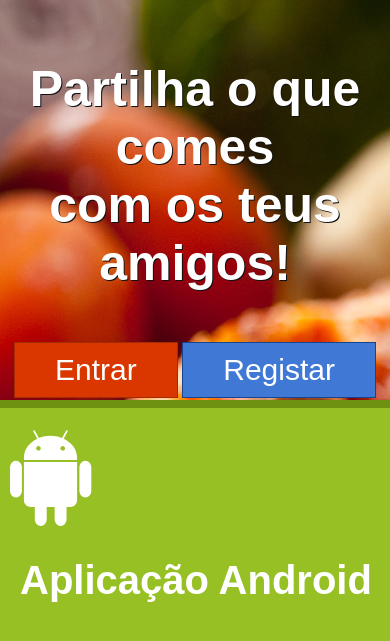
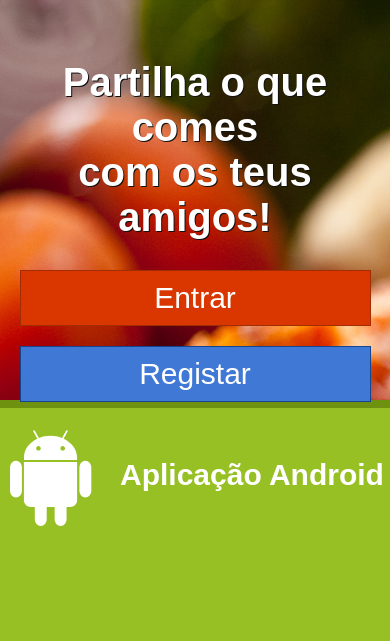
Before and after one commit to andrefreitas/feup-ldso-foodrific, a Python web app: template web/templates/home.html in a window 390 px wide. Shown: the part 78-719 px from the top of the page. Run offline with Jinja, Linux system fonts and the light colour scheme; the template is opened without the code that fills it, so the values that code supplies are empty; some web fonts are replaced.

```diff
--- a/web/css/home.css
+++ b/web/css/home.css
@@ -83,3 +83,21 @@ body {
 
 
 }
+
+@media screen and (max-width: 400px){
+   #banner h1 {
+    	font-size: 40px;
+    	margin-bottom: 30px;
+    }
+
+    #banner button {
+    	clear: right;
+    	margin: 0;
+    	width: 90%;
+    	margin-bottom: 20px;
+    }
+
+    #android .info {
+    	font-size: 30px;
+    }
+}
--- a/web/templates/home.html
+++ b/web/templates/home.html
@@ -3,7 +3,7 @@
   <head>
     <title>Foodrific</title>
     <meta charset="UTF-8">
-    <meta name="viewport" content="initial-scale=1">
+    <meta name="viewport" content="initial-scale=1, maximum-scale=1.0, user-scalable=no">
     <link rel="stylesheet" type="text/css" href="css/main.css">
     <link rel="stylesheet" type="text/css" href="css/home.css">
     <script src="js/jquery.js"></script>
```
Also changed, not shown: 1 other file.
